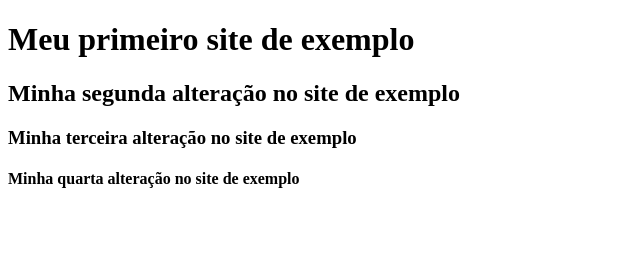
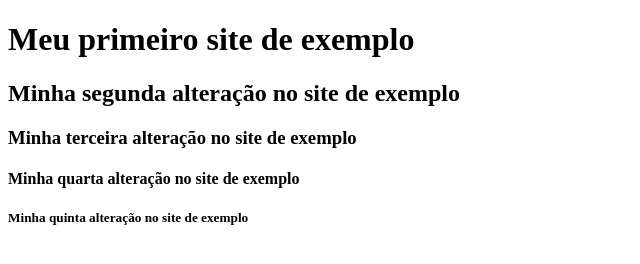
Before and after one commit to Jarsonick/estudo_de_git, a plain HTML site: page index.html in a window 1280 px wide. Shown: the whole page, without its empty margins (0-640 px from the left). Drawn offline with Linux system fonts and the light colour scheme.

Commit message:
adicao de uma nova branch

```diff
--- a/index.html
+++ b/index.html
@@ -12,6 +12,7 @@
     <h2>Minha segunda alteração no site de exemplo</h2>
     <h3>Minha terceira alteração no site de exemplo</h3>
     <h4>Minha quarta alteração no site de exemplo</h4>
+    <h5>Minha quinta alteração no site de exemplo</h5>
 
 </header>
 </body>
```
